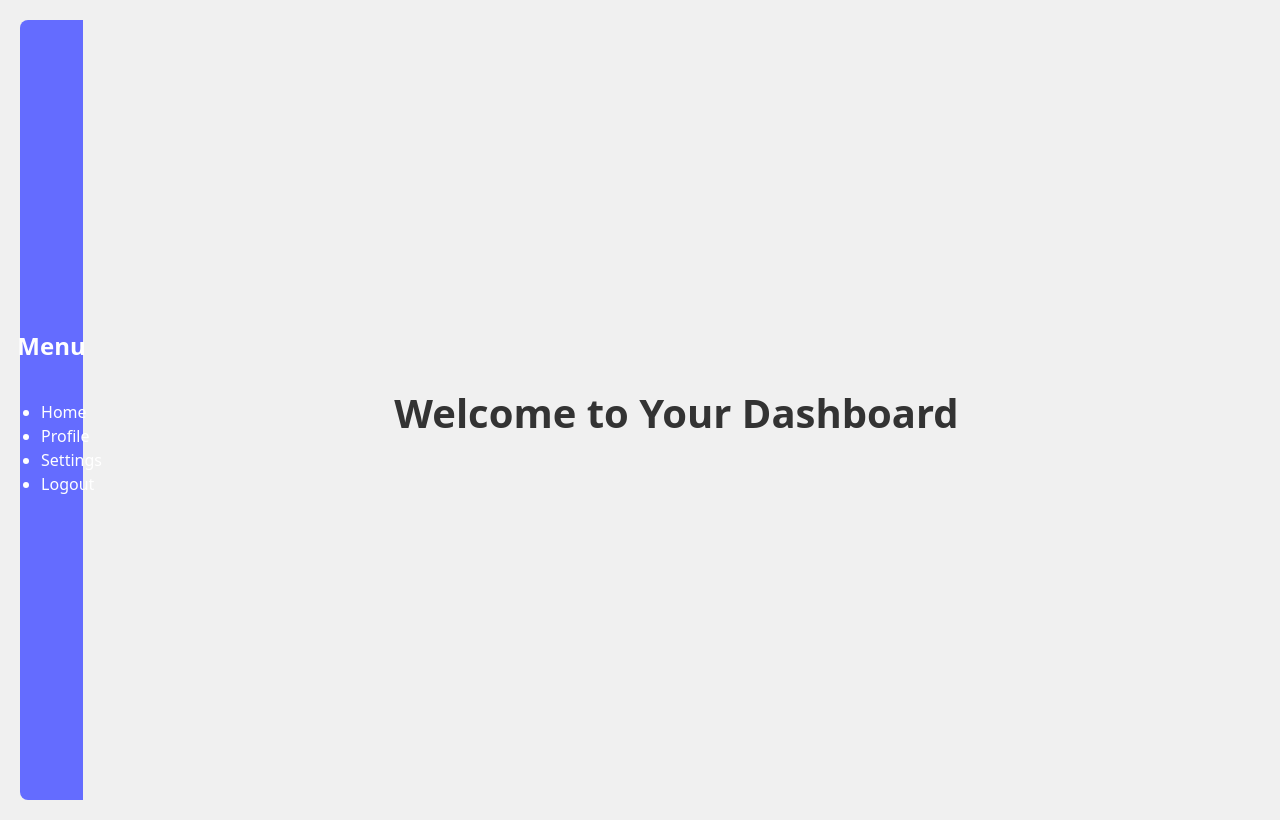
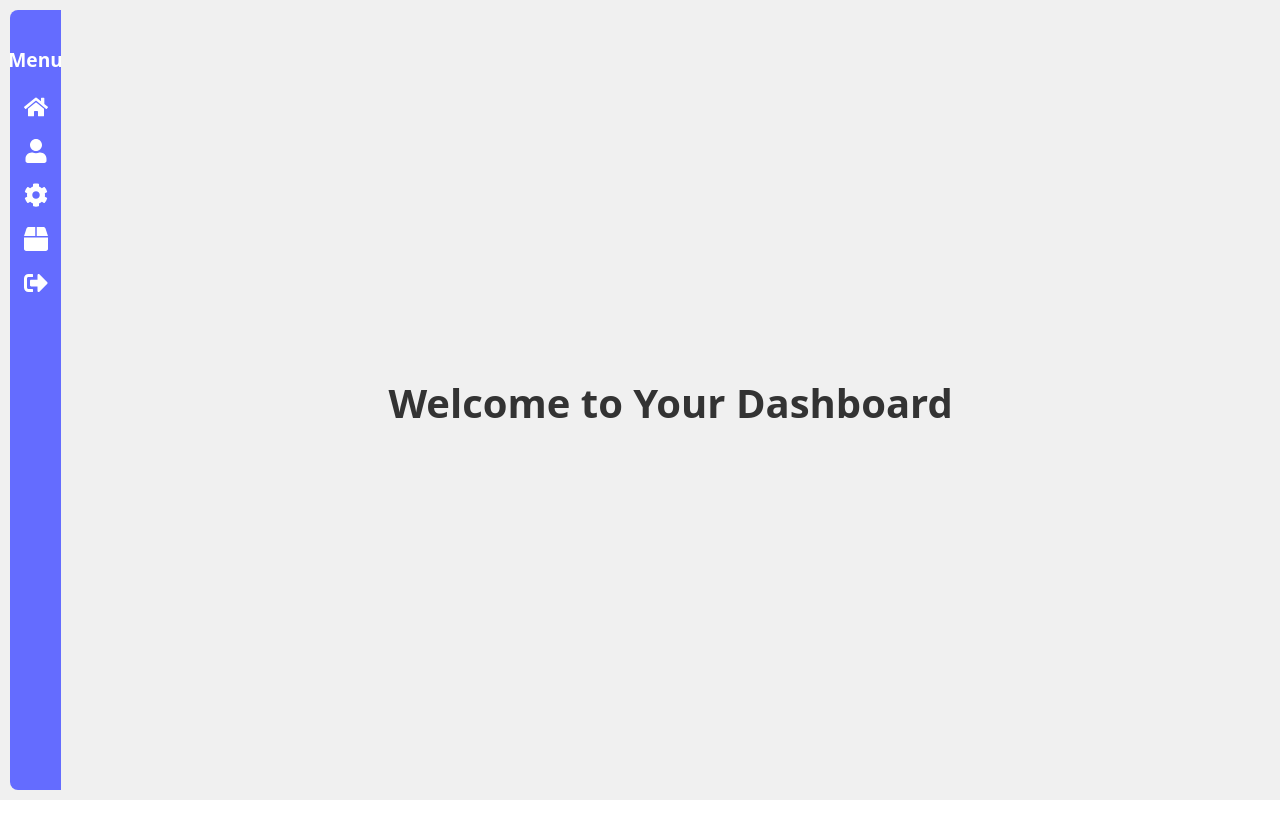
Before and after one commit to tenwenshean/ecom, a React (Vite) app: page /dashboard in a window 1280 px wide. Built offline with nearby package versions, Linux system fonts and the light colour scheme.

Commit message:
added logout function, nav word > icon and added product page. Current issue browser back foward and refresh bug

```diff
--- a/package.json
+++ b/package.json
@@ -14,6 +14,7 @@
     "ecom": "file:",
     "react": "^19.0.0",
     "react-dom": "^19.0.0",
+    "react-icons": "^5.5.0",
     "react-router-dom": "^7.5.3"
   },
   "devDependencies": {
--- a/src/App.tsx
+++ b/src/App.tsx
@@ -2,6 +2,7 @@ import React from 'react';
 import { BrowserRouter as Router, Routes, Route } from 'react-router-dom';
 import LoginPage from './components/LoginPage';
 import Dashboard from './components/Dashboard';
+import Products from './components/Products';
 
 const App: React.FC = () => {
   return (
@@ -9,6 +10,7 @@ const App: React.FC = () => {
       <Routes>
         <Route path="/" element={<LoginPage />} />
         <Route path="/dashboard" element={<Dashboard />} />
+        <Route path="/products" element={<Products />} />
       </Routes>
     </Router>
   );
--- a/src/components/Dashboard.css
+++ b/src/components/Dashboard.css
@@ -1,24 +1,55 @@
 .dashboard-container {
-    display: flex;
-    flex-direction: row; /* Change to row to allow horizontal alignment */
-    height: 100vh;
-    background-color: #f0f0f0;
-    color: #333;
-    padding: 10px; /* Optional: Add padding to the entire container */
+  display: flex;
+  flex-direction: row; /* Align sidebar and content horizontally */
+  height: 100vh; /* Full height of the viewport */
+  background-color: #f0f0f0; /* Let the background color take over */
+  color: #333;
+  margin: 0; /* Remove any extra margin */
+  padding: 0; /* Remove any extra padding */
+}
+
+.sidebar {
+  width: 4%; /* Sidebar width */
+  height: calc(100% - 60px); /* Full height minus the top and bottom margin */
+  margin: 10px 0 20px 10px; /* Add a gap at the bottom (20px) */
+  background-color: #646cff; /* Sidebar background color */
+  color: white;
+  display: flex;
+  flex-direction: column;
+  align-items: center;
+  justify-content: flex-start; /* Align items to the top */
+  border-top-left-radius: 8px; /* Rounded corners on the top-left */
+  border-bottom-left-radius: 8px; /* Rounded corners on the bottom-left */
+  padding: 20px 0; /* Add padding inside the sidebar */
+  overflow-y: auto; /* Enable vertical scrolling */
+}
+
+  .sidebar h2 {
+    margin-bottom: 20px;
+    font-size: 1.2em;
   }
 
-  .sidebar {
-    width: 5%; /* Adjust the width of the box */
-    height: calc(100% - 20px); /* Full height minus the top and bottom margin */
-    margin: 10px 0 10px 10px; /* Top, Right, Bottom, Left margin */
-    background-color: #646cff; /* Background color for the box */
-    color: white;
+  .sidebar ul {
+    list-style: none;
+    padding: 0;
+    margin: 0;
     display: flex;
     flex-direction: column;
+    gap: 20px; /* Add spacing between icons */
+  }
+
+  .sidebar ul li {
+    display: flex;
     align-items: center;
     justify-content: center;
-    border-top-left-radius: 8px; /* Optional: Add rounded corners */
-    border-bottom-left-radius: 8px; /* Optional: Add rounded corners */
+    font-size: 1.5em;
+    cursor: pointer;
+  }
+
+  .sidebar ul li:hover {
+    color: #ffffff; /* Change color on hover */
+    transform: scale(1.1); /* Slightly enlarge the icon on hover */
+    transition: transform 0.2s ease-in-out;
   }
 
   .dashboard-content {
@@ -27,7 +58,6 @@
     flex-direction: column;
     align-items: center;
     justify-content: center;
-    margin: 10px; /* Add margin around the content */
   }
 
   .dashboard-container h1 {
--- a/src/components/Dashboard.tsx
+++ b/src/components/Dashboard.tsx
@@ -1,27 +1,16 @@
 import React from 'react';
 import { useLocation } from 'react-router-dom';
-import './Dashboard.css';
+import Layout from './Layout';
 
 const Dashboard: React.FC = () => {
   const location = useLocation();
   const { email } = location.state || {}; // Retrieve email from navigation state
 
   return (
-    <div className="dashboard-container">
-      <div className="sidebar">
-        <h2>Menu</h2>
-        <ul>
-          <li>Home</li>
-          <li>Profile</li>
-          <li>Settings</li>
-          <li>Logout</li>
-        </ul>
-      </div>
-      <div className="dashboard-content">
-        <h1>Welcome to Your Dashboard</h1>
-        {email && <p>Logged in as: {email}</p>}
-      </div>
-    </div>
+    <Layout>
+      <h1>Welcome to Your Dashboard</h1>
+      {email && <p>Logged in as: {email}</p>}
+    </Layout>
   );
 };
 
--- /dev/null
+++ b/src/components/Layout.tsx
@@ -0,0 +1,46 @@
+import React from 'react';
+import { FaHome, FaUser, FaCog, FaSignOutAlt, FaBox } from 'react-icons/fa'; // Import icons
+import { useNavigate } from 'react-router-dom';
+import './Dashboard.css'; // Reuse the same CSS for the sidebar
+
+const Layout: React.FC<{ children: React.ReactNode }> = ({ children }) => {
+  const navigate = useNavigate();
+
+  const handleLogout = () => {
+    // Clear any session or state if needed
+    localStorage.removeItem('user'); // Example: Clear user data from localStorage
+    navigate('/'); // Redirect to the login page
+  };
+
+  const goToProducts = () => {
+    navigate('/products'); // Redirect to the products page
+  };
+
+  return (
+    <div className="dashboard-container">
+      <div className="sidebar">
+        <h2>Menu</h2>
+        <ul>
+          <li>
+            <FaHome size={24} /> {/* Home Icon */}
+          </li>
+          <li>
+            <FaUser size={24} /> {/* Profile Icon */}
+          </li>
+          <li>
+            <FaCog size={24} /> {/* Settings Icon */}
+          </li>
+          <li onClick={goToProducts} style={{ cursor: 'pointer' }}>
+            <FaBox size={24} /> {/* Products Icon */}
+          </li>
+          <li onClick={handleLogout} style={{ cursor: 'pointer' }}>
+            <FaSignOutAlt size={24} /> {/* Logout Icon */}
+          </li>
+        </ul>
+      </div>
+      <div className="dashboard-content">{children}</div>
+    </div>
+  );
+};
+
+export default Layout;
--- a/src/components/LoginPage.tsx
+++ b/src/components/LoginPage.tsx
@@ -1,13 +1,12 @@
-import React, { useState } from 'react';
-import { useNavigate } from 'react-router-dom'; // React Router hook for navigation
+import React, { useEffect, useState } from 'react';
+import { useNavigate } from 'react-router-dom';
 import './LoginPage.css';
 
 const LoginPage: React.FC = () => {
   const [email, setEmail] = useState('');
   const [password, setPassword] = useState('');
   const [message, setMessage] = useState('');
-  const navigate = useNavigate(); // React Router hook for navigation
-
+  const navigate = useNavigate();
 
   const handleLogin = async (e: React.FormEvent) => {
     e.preventDefault();
@@ -23,8 +22,9 @@ const LoginPage: React.FC = () => {
 
       const data = await response.json();
       if (response.ok) {
+        localStorage.setItem('isLoggedIn', 'true'); // Store login state
         setMessage(data.message);
-        navigate('/dashboard', {state: { email }}); // Redirect to the dashboard on successful login
+        navigate('/dashboard', { state: { email } }); // Redirect to the dashboard on successful login
       } else {
         setMessage(data.message);
       }
@@ -32,6 +32,28 @@ const LoginPage: React.FC = () => {
       setMessage('Error connecting to the server');
     }
   };
+
+  useEffect(() => {
+    const handleNavigation = () => {
+      const isLoggedIn = localStorage.getItem('isLoggedIn') === 'true';
+      if (isLoggedIn) {
+        localStorage.removeItem('isLoggedIn'); // Clear login state
+        alert('You have been logged out due to navigation or refresh.');
+        navigate('/'); // Redirect to the login page
+      }
+    };
+
+    // Handle back navigation
+    window.addEventListener('popstate', handleNavigation);
+
+    // Handle refresh
+    window.addEventListener('beforeunload', handleNavigation);
+
+    return () => {
+      window.removeEventListener('popstate', handleNavigation);
+      window.removeEventListener('beforeunload', handleNavigation);
+    };
+  }, [navigate]);
 
   return (
     <div className="login-container">
--- /dev/null
+++ b/src/components/Products.tsx
@@ -0,0 +1,13 @@
+import React from 'react';
+import Layout from './Layout';
+
+const Products: React.FC = () => {
+  return (
+    <Layout>
+      <h1>Products Page</h1>
+      <p>Here is the list of products.</p>
+    </Layout>
+  );
+};
+
+export default Products;
--- a/src/index.css
+++ b/src/index.css
@@ -64,3 +64,11 @@ button:focus-visible {
     background-color: #f9f9f9;
   }
 }
+
+html, body {
+  margin: 0;
+  padding: 0;
+  height: 100%; /* Ensure the body and html take up the full height */
+  background-color: #f0f0f0; /* Match the background color of the dashboard */
+  overflow: hidden; /* Prevent scrolling if unnecessary */
+}
```
Also changed, not shown: 1 other file (tests, documents, lock files or other folders).
